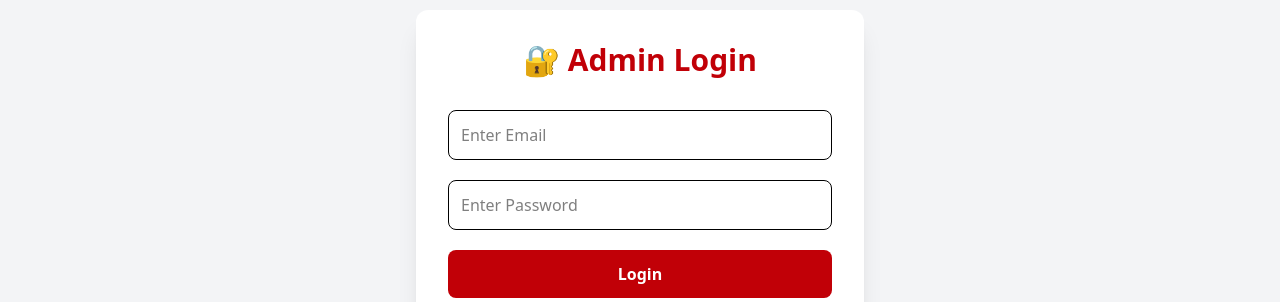
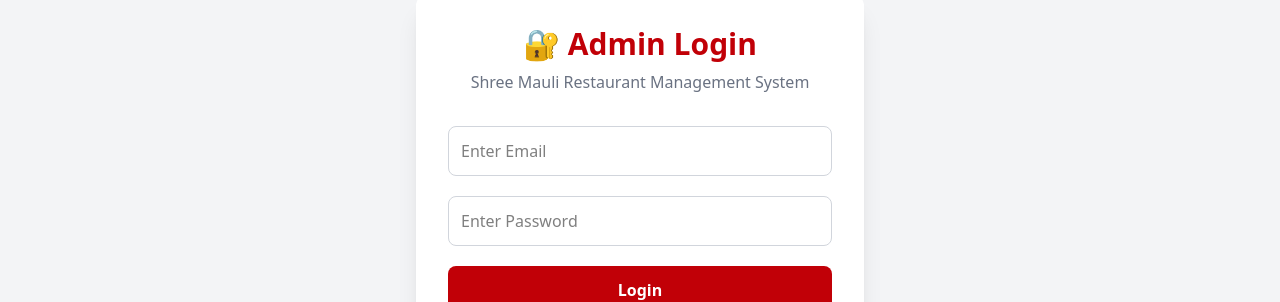
Before and after one commit to amanpawar2004/Shree-Mauli-Restaurant-Website, a React (Vite) app in the folder client/: page /admin/login in a window 1280 px wide. Shown: the part 310-612 px from the top of the page. Built offline with nearby package versions, Linux system fonts and the light colour scheme; no server answers.

Commit message:
Fixed admin login redirect

```diff
--- a/client/src/pages/AdminLogin.jsx
+++ b/client/src/pages/AdminLogin.jsx
@@ -27,11 +27,14 @@
 
       const res = await loginAdmin(formData);
 
+      // Save JWT Token
       localStorage.setItem("token", res.data.token);
 
       alert("✅ Login Successful");
 
-      navigate("/dashboard");
+      // Redirect to Admin Dashboard
+      navigate("/admin/dashboard");
+
     } catch (error) {
       alert(
         error.response?.data?.message || "❌ Invalid Email or Password"
@@ -42,13 +45,16 @@
   };
 
   return (
-    <div className="min-h-screen bg-gray-100 flex justify-center items-center">
-
+    <div className="min-h-screen bg-gray-100 flex justify-center items-center px-4">
       <div className="bg-white shadow-xl rounded-xl p-8 w-full max-w-md">
 
-        <h1 className="text-3xl font-bold text-center text-red-700 mb-8">
+        <h1 className="text-3xl font-bold text-center text-red-700 mb-2">
           🔐 Admin Login
         </h1>
+
+        <p className="text-center text-gray-500 mb-8">
+          Shree Mauli Restaurant Management System
+        </p>
 
         <form onSubmit={handleSubmit} className="space-y-5">
 
@@ -58,7 +64,7 @@
             placeholder="Enter Email"
             value={formData.email}
             onChange={handleChange}
-            className="w-full border p-3 rounded-lg"
+            className="w-full border border-gray-300 p-3 rounded-lg focus:outline-none focus:ring-2 focus:ring-red-600"
             required
           />
 
@@ -68,16 +74,16 @@
             placeholder="Enter Password"
             value={formData.password}
             onChange={handleChange}
-            className="w-full border p-3 rounded-lg"
+            className="w-full border border-gray-300 p-3 rounded-lg focus:outline-none focus:ring-2 focus:ring-red-600"
             required
           />
 
           <button
             type="submit"
             disabled={loading}
-            className={`w-full py-3 rounded-lg text-white font-bold ${
+            className={`w-full py-3 rounded-lg text-white font-bold transition ${
               loading
-                ? "bg-gray-500"
+                ? "bg-gray-500 cursor-not-allowed"
                 : "bg-red-700 hover:bg-red-800"
             }`}
           >
@@ -85,9 +91,7 @@
           </button>
 
         </form>
-
       </div>
-
     </div>
   );
 }
```
